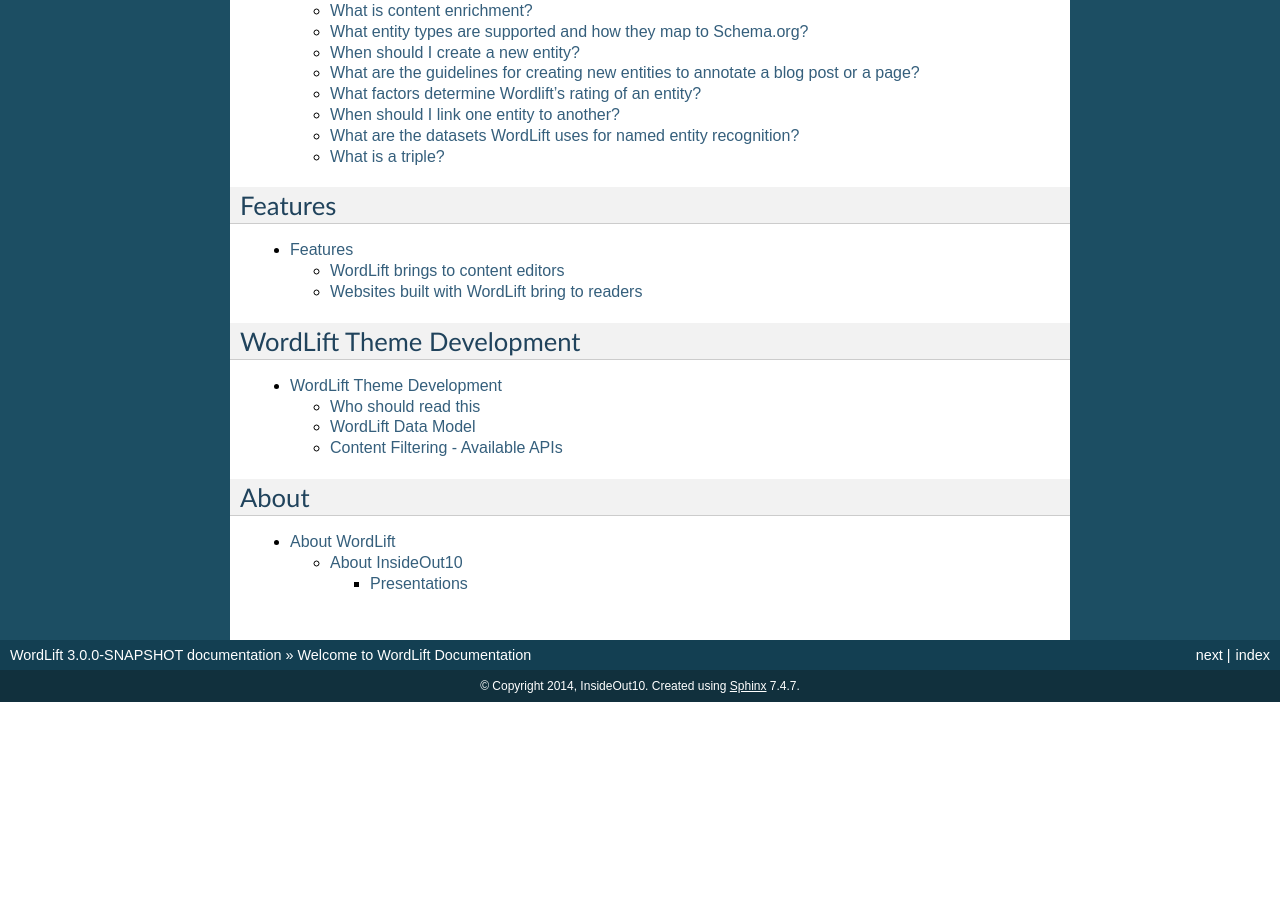
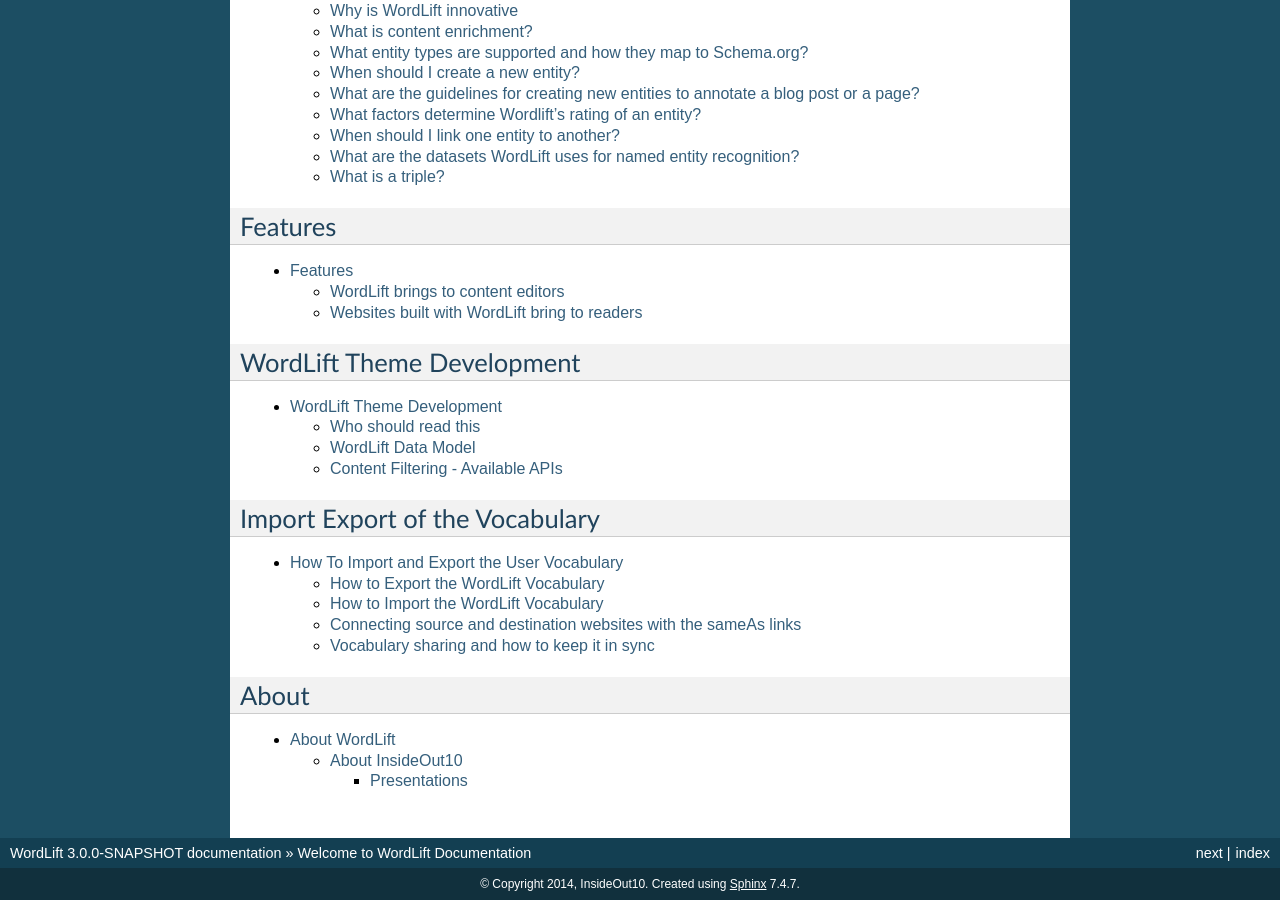
Before and after one commit to insideout10/wordlift-docs, a Sphinx documentation site: the page built from docs/index.rst, in a window 1280 px wide and 900 px high, scrolled down 1407 px. Built offline with Sphinx 7.4.7, drawn with Linux system fonts in a browser that asks for light colours; before the commit the page ends 2109 px from its top, so only the background shows below that; some of the changed lines change nothing that is shown; some of the changed text lies outside the part shown.

Commit message:
Adding a new section on the Import / Export of the User Vocabulary
First update

```diff
--- /dev/null
+++ b/docs/import-export-vocabulary.rst
@@ -0,0 +1,60 @@
+How To Import and Export the User Vocabulary
+========
+
+There are several cases where a user decides to export or import the vocabulary of terms created with WordLift. Let’s see them in details:
+
+1. The site needs to be migrated from one server to another,
+2. The content structure of a website created for a language can be replicated for another language. In this case the website is not using a multilingual plugin such as WPML as contents might be different in the different languages. When using plugins such as WPML posts and pages hold the contents in multiple language - this works very well when all the same contents are translated 1:1 in the different languages. This approach is less effective when the site needs to have a different structure for each language,
+3. The `vocabulary <key-concepts.html#vocabulary>`_ on one site can be re-used for tagging another website running a separate WordLift key
+
+WordPress natively provides an Export/Import functionality that assist the editor in both of these scenarios. This functionality has been enhanced for any WordLift’s user to ensure entities can be moved back and forth across multiple websites.
+
+How to Export the WordLift Vocabulary
+_____________
+
+To export the vocabulary from the *origin website* go in the WordPress menù under Tools and click the Export link. Choose to export the vocabulary only (unless you need to export the entire website).
+
+How to Import the WordLift Vocabulary
+_____________
+
+To import the vocabulary in the *destination website* go in the WordPress menù under Tools and click the Import link. Choose the XML file that was produced with the Export function and remember to choose *Import WordPress* and to check the option *Download and import file attachments* to get all entities imported.
+
+.. note::
+
+	When data is imported from a website in one language (let's say English) - the data is saved using the language being set under the WordLift's configuration tab of the destination website.
+
+.. warning::
+
+	For the images there is currently a limitation in WordPress that might prevent the right images to be imported. More information are available on the `wptips website <http://wptips.me/how-to-import-images-when-importing-posts-from-a-wordpress-export-file/>`_
+
+Connecting source and destination websites with the sameAs links
+_____________
+
+When importing the vocabulary on a website with a different URL (this would be case 2 or 3) WordLift automatically populates the sameAs links with the equivalent entity from the source site.
+
+Entity interlinking and why is so important
+--------------
+
+This process is called entity interlinking and it is beneficial for the metadata being published as provides further means of reuse.
+
+Let’s say a developer is writing an application to display events and that these events are created with WordLift in two different website (one website for English and the other one for German) - the application will be able to use the sameAs links to retrive the content in the required language: English if let’s say the users are in the UK and German if the users are from Germany. The otherwise separate datasets will be effectively combined.
+
+.. note::
+
+	When importing the vocabulary on a website with the same URL (this would be case 1) the sameAs links are not added by the importer.
+
+Vocabulary sharing and how to keep it in sync
+_____________
+
+.. warning::
+
+	When sharing the same vocabulary on multiple websites the risk of duplicating the content is high and, as a general rule, this shall be prevented.
+
+When the vocabulary grows on one site and we need to re-use it on another site the import/export might not be the best approach and a different solution can be used.
+
+Sharing terms among different websites
+--------------
+
+WordLift - wth the enterprise license - allows the user to configure the NLP with multiple datasets in order to perform the content analysis on the articles. An enterprise - for instance - could chose to have let’s say a product website that uses, besides the terms created within its internal vocabulary, all the terms created in the vocabulary of the corporate website. This way when an entity is created on the corporate website for describing a new team member, this entity will be made immediately available for tagging content on the product website that have to do with this new person.
+
+Moreover WordLift will automatically perform the entity interlinking without asking the editor any further action (the entity on the product website will have the sameAs links pointing to the entity’s URL on the corporate website). In this way all the terms created on one site can be used for annotating content on other websites. When constructing the product website the developer might also chose to redirect the traffic to the entity pages on the source site by using the sameAs links (this will avoid content duplication and will increase the interlinking between the different websites).
--- a/docs/index.rst
+++ b/docs/index.rst
@@ -12,6 +12,7 @@
 * :ref:`site-docs`
 * :ref:`features`
 * :ref:`wordlift-theme-development`
+* :ref:`import-export-vocabulary`
 * :ref:`about-docs`
 
 .. _site-docs:
@@ -53,6 +54,16 @@
 
     wordlift-theme-development
 
+.. _import-export-vocabulary:
+
+Import Export of the Vocabulary
+------------------
+
+.. toctree::
+    :maxdepth: 2
+
+    import-export-vocabulary
+
 .. _about-docs:
 
 About
--- a/docs/key-concepts.rst
+++ b/docs/key-concepts.rst
@@ -36,7 +36,7 @@
 When linking entities to each other, WordLift uses the ``owl:sameAs`` property; this means that we're talking about the same *thing* (or simply that both entities share the same "identity"): "Yes, I'm talking about that same *[Europe Day]* that Freebase describes with machine id **m/04f6ymq**".
 
 
-This linking process is also called `reconciliation`_ or disambiguation.
+This linking process is also called `reconciliation`_ or disambiguation. Find out more on `how to import and export the user vocabulary <import-export-vocabulary.html>`_.
 
 Knowledge Graph
 _____________
```
